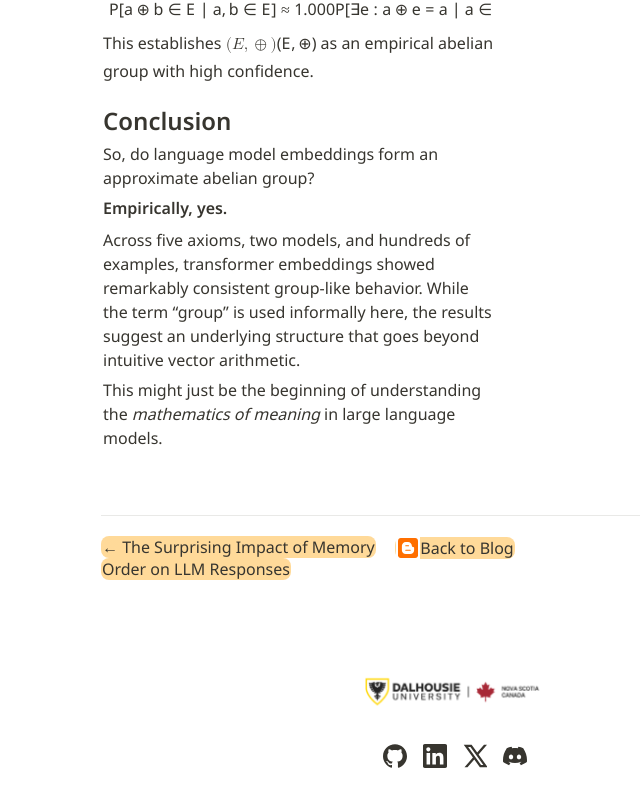
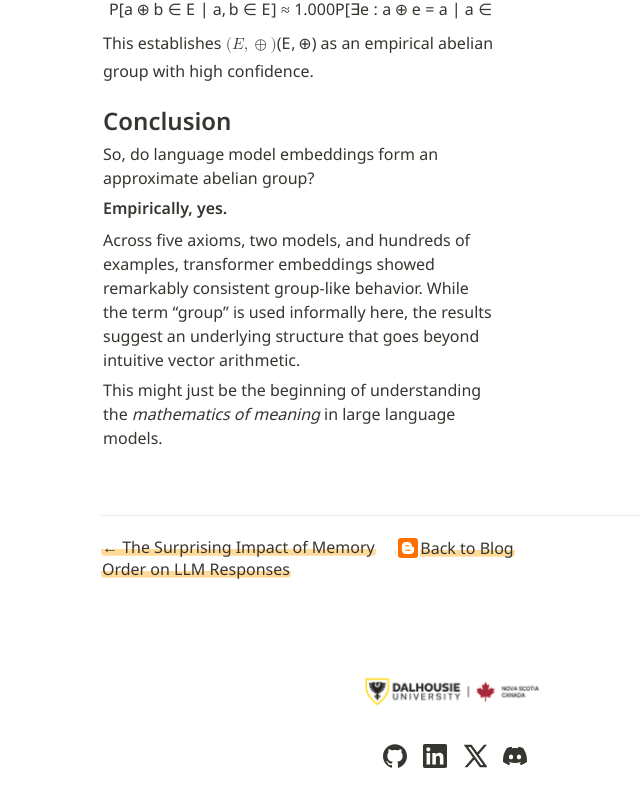
Before and after one commit to Jinnkunn/jinnkunn.com, a Next.js app: page /blog/list/do-language-model-embeddings-form-an-approximate-abelian-group in a window 1280 px wide. Shown: the part 9535-10341 px from the top of the page, without its empty margins (185-825 px from the left). Built offline with nearby package versions, Linux system fonts and the light colour scheme; no server answers.

Commit message:
style(links): wrap-safe marker highlight for notion links

```diff
--- a/app/globals.css
+++ b/app/globals.css
@@ -288,17 +288,18 @@ html {
   position: relative;
   text-decoration: none !important;
   padding: 0 0.06em;
-  border-radius: 8px;
-  /* Yellow "marker" that can animate without breaking across wrapped lines. */
-  background-image: linear-gradient(
-    to top,
-    hsl(38 100% 80%) 50%,
-    transparent 50%
-  );
-  background-size: 100% 220%;
+  border-radius: 7px;
+
+  /* Yellow "marker" that animates nicely even when the link wraps lines.
+   * Use background-size instead of a ::after overlay to avoid awkward
+   * geometry across multi-line fragments.
+   */
+  background-image: linear-gradient(hsl(38 100% 80%), hsl(38 100% 80%));
   background-repeat: no-repeat;
-  background-position: 0 100%;
-  transition: background-position 560ms cubic-bezier(0, 0.8, 0.13, 1),
+  background-position: 0 86%;
+  background-size: 100% 0.42em;
+  transition: background-size 560ms cubic-bezier(0, 0.8, 0.13, 1),
+    background-position 560ms cubic-bezier(0, 0.8, 0.13, 1),
     color 160ms ease;
 }
 
@@ -315,13 +316,15 @@ html {
 .notion-root a.notion-link.link:hover,
 .notion-text a.notion-link.link:hover,
 .notion-link.link:hover {
-  background-position: 0 10%;
+  background-position: 0 8%;
+  background-size: 100% 1.18em;
 }
 
 .notion-root a.notion-link.link:focus-visible,
 .notion-text a.notion-link.link:focus-visible,
 .notion-link.link:focus-visible {
-  background-position: 0 10%;
+  background-position: 0 8%;
+  background-size: 100% 1.18em;
 }
 
 @media (prefers-reduced-motion: reduce) {
```
